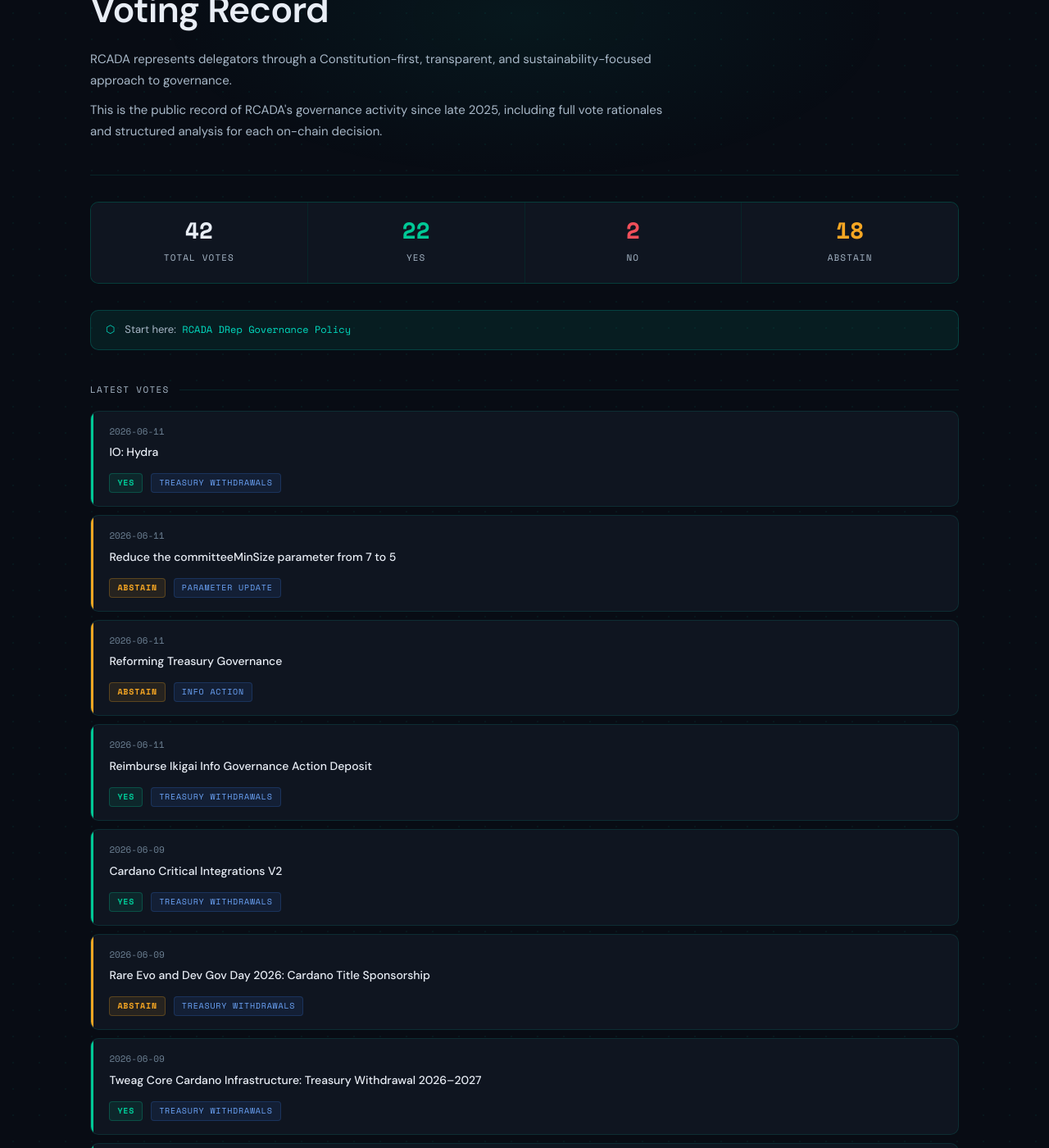
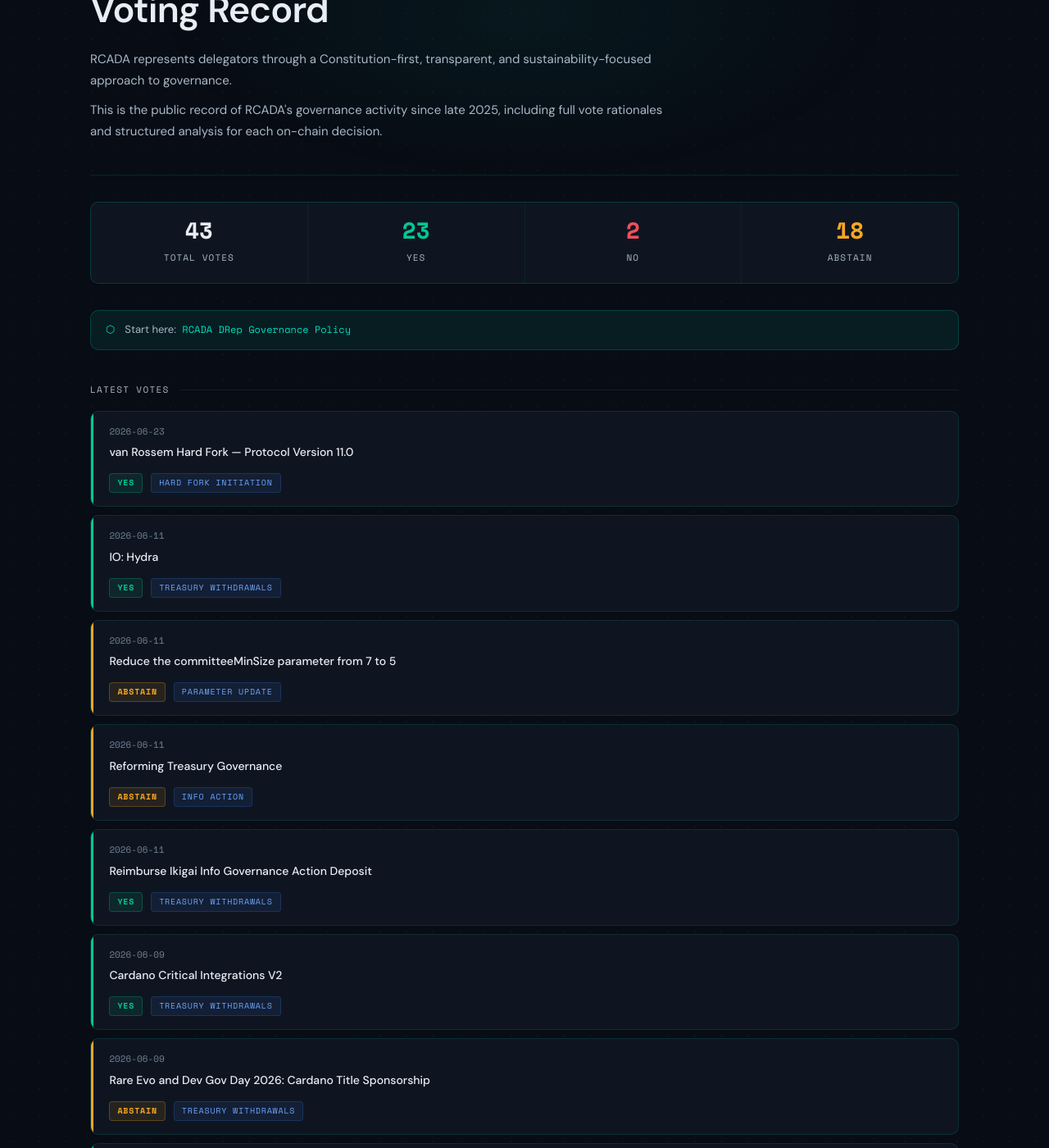
Before and after one commit to Brolloks/rcada-drep-votes, a Jekyll site: the page built from index.html, in a window 1280 px wide and 1400 px high, scrolled down 244 px. Shown: the whole window at 82% size. Built offline with Jekyll 4.4.1, drawn with Linux system fonts in a browser that asks for light colours; some of the changed text lies outside the part shown.

Commit message:
Auto-update index.html

```diff
--- a/index.html
+++ b/index.html
@@ -12,8 +12,8 @@ title: RCADA DRep Voting Record
 
 <!-- AUTO-STATS:START -->
 <div class="stats-row">
-  <div class="stat-cell"><span class="stat-num total">42</span><span class="stat-label">Total Votes</span></div>
-  <div class="stat-cell"><span class="stat-num yes">22</span><span class="stat-label">Yes</span></div>
+  <div class="stat-cell"><span class="stat-num total">43</span><span class="stat-label">Total Votes</span></div>
+  <div class="stat-cell"><span class="stat-num yes">23</span><span class="stat-label">Yes</span></div>
   <div class="stat-cell"><span class="stat-num no">2</span><span class="stat-label">No</span></div>
   <div class="stat-cell"><span class="stat-num abstain">18</span><span class="stat-label">Abstain</span></div>
 </div>
@@ -33,6 +33,12 @@ title: RCADA DRep Voting Record
 
 <!-- AUTO-INDEX:START -->
 <div class="vote-list">
+  <div class="vote-card yes-card fade-in">
+    <div class="vote-date">2026-06-23</div>
+    <strong><a href="votes/2026/Hard Fork to Protocol Version 11 -van Rossem- Hard Fork.html">van Rossem Hard Fork — Protocol Version 11.0</a></strong>
+    <span class="badge badge-yes">Yes</span>
+    <span class="badge badge-type">Hard Fork Initiation</span>
+  </div>
   <div class="vote-card yes-card fade-in">
     <div class="vote-date">2026-06-11</div>
     <strong><a href="votes/2026/IO_Hydra.html">IO: Hydra</a></strong>
@@ -87,12 +93,6 @@ title: RCADA DRep Voting Record
     <span class="badge badge-yes">Yes</span>
     <span class="badge badge-type">Treasury Withdrawals</span>
   </div>
-  <div class="vote-card yes-card fade-in">
-    <div class="vote-date">2026-06-04</div>
-    <strong><a href="votes/2026/Cardano Vision 2026_Human Centred, Scalable, Post Quantum Secure - IO Research.html">Cardano Vision 2026: Human Centred, Scalable, Post Quantum Secure - IO Research</a></strong>
-    <span class="badge badge-yes">Yes</span>
-    <span class="badge badge-type">Treasury Withdrawals</span>
-  </div>
 </div>
 <!-- AUTO-INDEX:END -->
 
```
